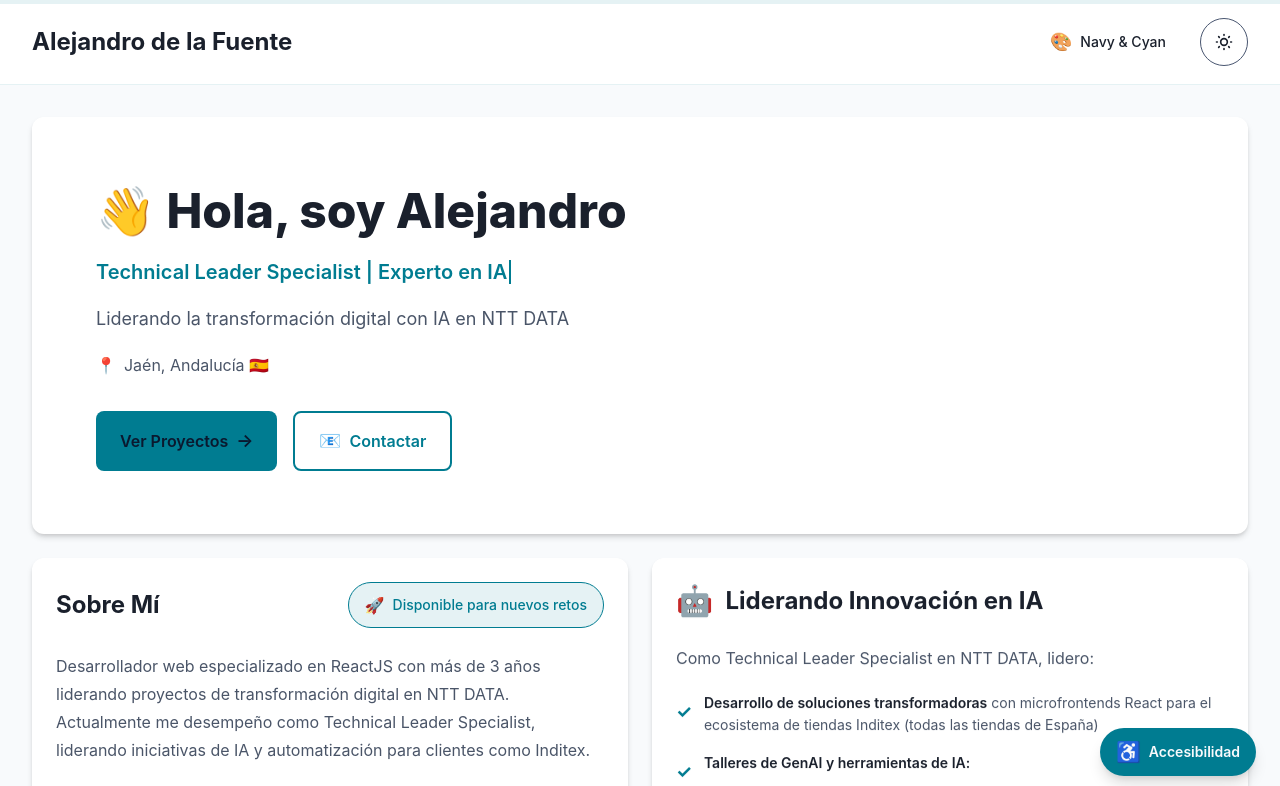
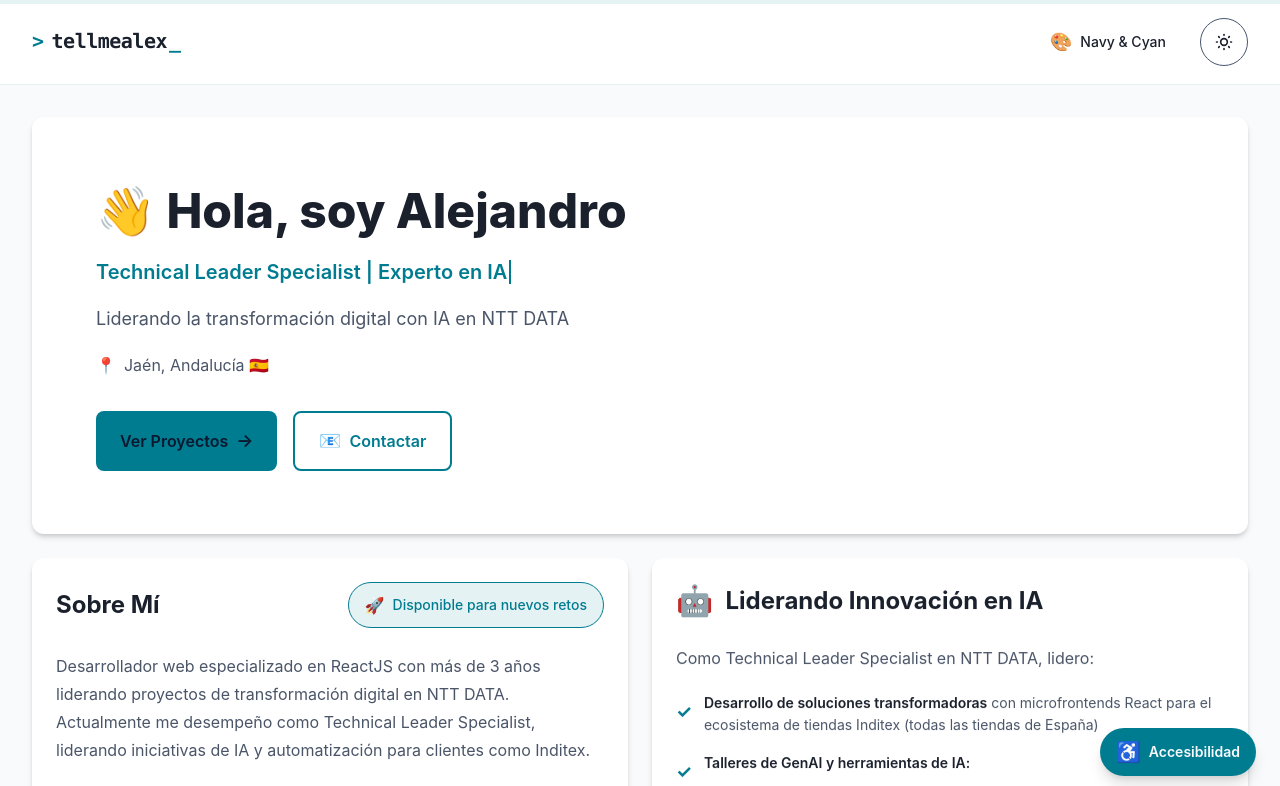
Before and after one commit to TellMeAlex/portfolio, a React (Vite) app: page / in a window 1280 px wide. Shown: the top 786 px of the page. Built offline with nearby package versions, Linux system fonts and the light colour scheme.

Commit message:
style: add terminal-styled logo to header

```diff
--- a/src/App.css
+++ b/src/App.css
@@ -21,3 +21,28 @@
   overflow-x: hidden;
   width: 100%;
 }
+
+/* Terminal Logo Styles */
+.terminal-logo {
+  display: flex;
+  align-items: center;
+  font-family: var(--font-mono), monospace;
+  letter-spacing: -0.5px;
+  cursor: pointer;
+  transition: transform var(--transition-base) var(--ease-out);
+}
+
+.terminal-logo:hover {
+  transform: translateX(4px);
+}
+
+.terminal-cursor {
+  color: var(--color-accent);
+  animation: terminal-blink 1s step-end infinite;
+  margin-left: 2px;
+}
+
+@keyframes terminal-blink {
+  from, to { opacity: 1; }
+  50% { opacity: 0; }
+}
--- a/src/App.tsx
+++ b/src/App.tsx
@@ -99,13 +99,18 @@ const App: React.FC = () => {
           <div
             role="banner"
             aria-label="Site logo"
+            className="terminal-logo"
             style={{
-              fontSize: 'var(--text-2xl)',
+              fontSize: 'var(--text-xl)',
               fontWeight: 'var(--font-bold)',
               color: 'var(--color-text-primary)',
             }}
           >
-            Alejandro de la Fuente
+            <span style={{ color: 'var(--color-accent)', marginRight: '0.5rem' }}>
+              &gt;
+            </span>
+            tellmealex
+            <span className="terminal-cursor">_</span>
           </div>
           <div style={{ display: 'flex', gap: '1rem', alignItems: 'center' }}>
             <PaletteSelector />
```
